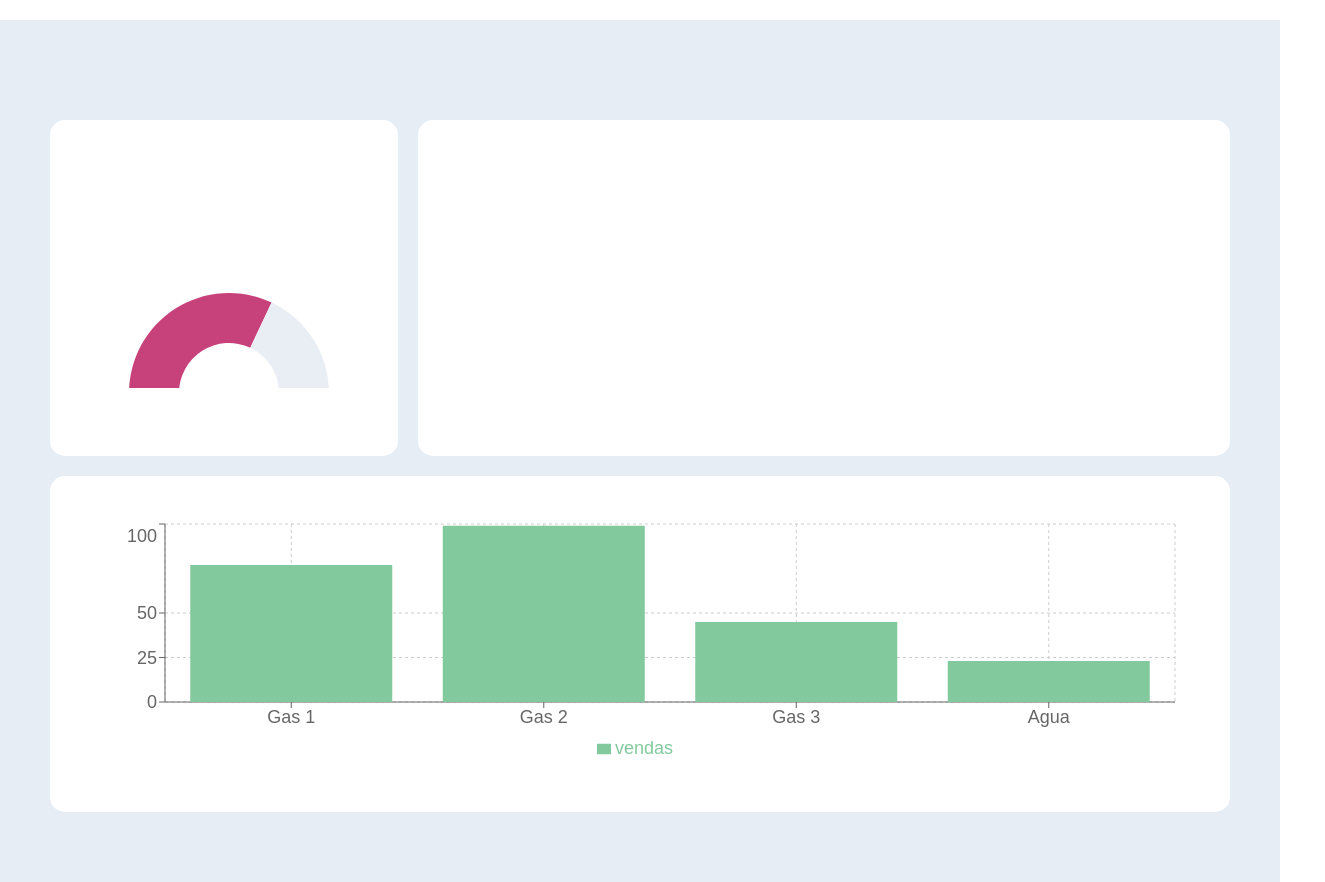
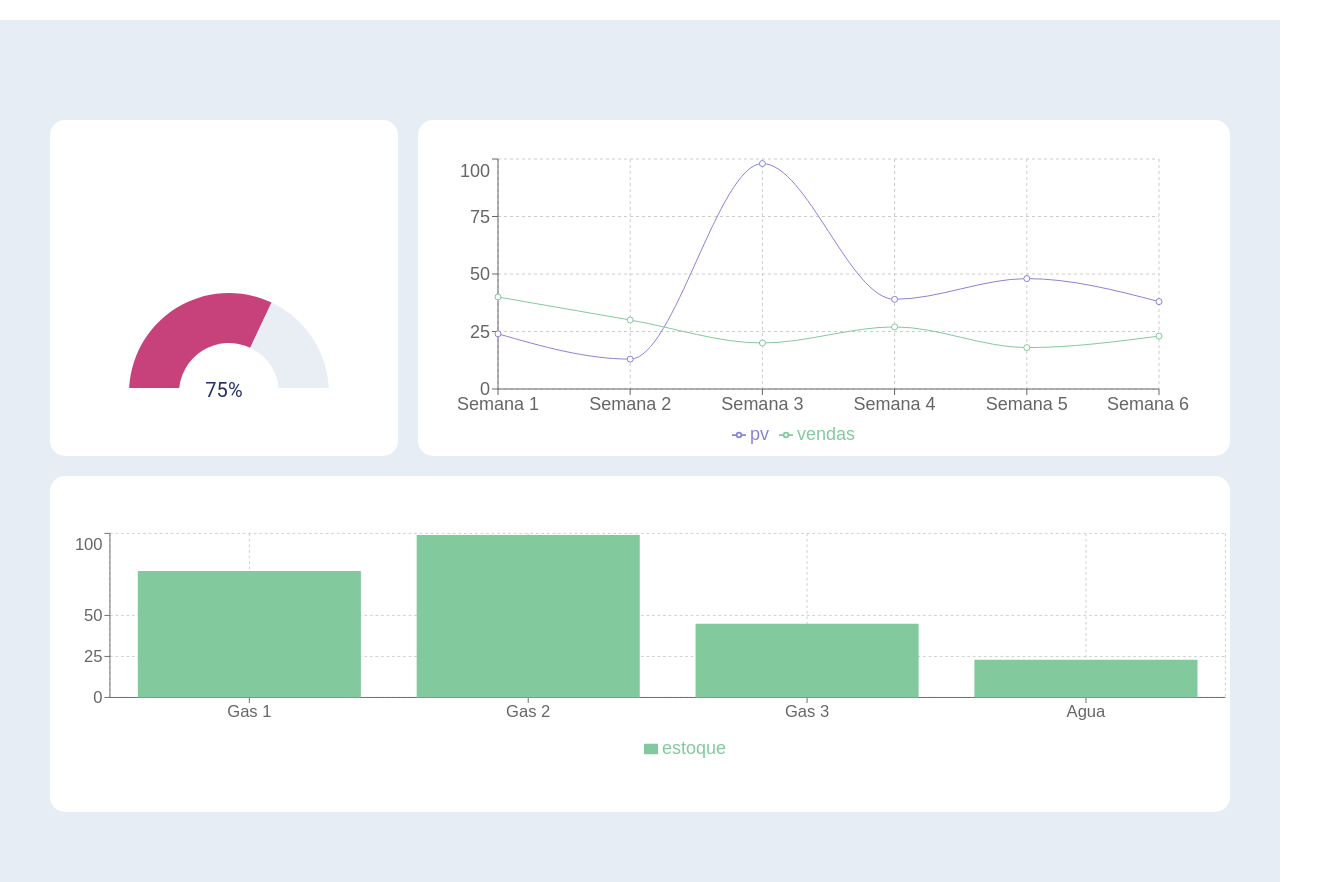
Before and after one commit to Heitorallmeida/GestaoWine, a Next.js app in the folder frontend/: page / in a window 1280 px wide. Shown: the part 240-1122 px from the top of the page, 1325 px wide, since content can reach past the window. Built offline with nearby package versions, Linux system fonts and the light colour scheme.

Commit message:
create admin page

```diff
--- a/frontend/components/barchart.tsx
+++ b/frontend/components/barchart.tsx
@@ -4,27 +4,28 @@ export default function GestBarChart () {
     const data = [
         {
           "name": "Gas 1",
-          "vendas": 77,
+          "estoque": 77,
         },
         {
           "name": "Gas 2",
-          "vendas": 99,
+          "estoque": 99,
         },
         {
           "name": "Gas 3",
-          "vendas": 45,
+          "estoque": 45,
         },
         {
           "name": "Agua",
-          "vendas": 23,
+          "estoque": 23,
         },
-      ]
-    return <BarChart width={window.innerWidth - 200} height={250} data={data}>
+      ];
+
+    return <BarChart width={window.innerWidth} height={250} data={data}>
               <CartesianGrid strokeDasharray="3 3" />
               <XAxis dataKey="name" />
               <YAxis />
               <Tooltip />
               <Legend />
-              <Bar dataKey="vendas" fill="#82ca9d" />
+              <Bar dataKey="estoque" fill="#82ca9d" />
             </BarChart>
 }
--- /dev/null
+++ b/frontend/components/linearChart.tsx
@@ -0,0 +1,67 @@
+import React from 'react';
+import { LineChart, Line, XAxis, YAxis, CartesianGrid, Tooltip, Legend, ResponsiveContainer } from 'recharts';
+
+const data = [
+  {
+    name: 'Semana 1',
+    vendas: 40,
+    pv: 24,
+    amt: 24,
+  },
+  {
+    name: 'Semana 2',
+    vendas: 30,
+    pv: 13,
+    amt: 22,
+  },
+  {
+    name: 'Semana 3',
+    vendas: 20,
+    pv: 98,
+    amt: 22,
+  },
+  {
+    name: 'Semana 4',
+    vendas: 27,
+    pv: 39,
+    amt: 20,
+  },
+  {
+    name: 'Semana 5',
+    vendas: 18,
+    pv: 48,
+    amt: 21,
+  },
+  {
+    name: 'Semana 6',
+    vendas: 23,
+    pv: 38,
+    amt: 25,
+  },
+];
+
+export default function LinearChart () {
+  return (
+    <ResponsiveContainer width="95%" height="90%">
+      <LineChart
+        width={400}
+        height={220}
+        data={data}
+        margin={{
+          top: 5,
+          right: 30,
+          left: 20,
+          bottom: 5,
+        }}
+      >
+        <CartesianGrid strokeDasharray="3 3" />
+        <XAxis dataKey="name" />
+        <YAxis />
+        <Tooltip />
+        <Legend />
+        <Line type="monotone" dataKey="pv" stroke="#8884d8" activeDot={{ r: 8 }} />
+        <Line type="monotone" dataKey="vendas" stroke="#82ca9d" />
+      </LineChart>
+    </ResponsiveContainer>
+  );
+}
--- a/frontend/package.json
+++ b/frontend/package.json
@@ -11,6 +11,7 @@
   "dependencies": {
     "@emotion/react": "^11.11.0",
     "@emotion/styled": "^11.11.0",
+    "@mui/icons-material": "^5.15.15",
     "@mui/material": "^5.13.1",
     "@mui/styled-engine-sc": "^5.12.0",
     "@types/node": "20.2.1",
--- a/frontend/pages/index.tsx
+++ b/frontend/pages/index.tsx
@@ -3,6 +3,7 @@ import { ThemeProvider, Typography, createTheme } from "@mui/material";
 import Layout from "./layout";
 import Image from 'next/image'
 import dynamic from "next/dynamic"
+import * as S from './styles';
 
 
 const SimpleBarChartWithoutSSR = dynamic(
@@ -12,6 +13,11 @@ const SimpleBarChartWithoutSSR = dynamic(
 
 const SimplePieChartWithoutSSR = dynamic(
   import("../components/pieChart"),
+  { ssr: false }
+);
+
+const SimpleLinearChartWithoutSSR = dynamic(
+  import("../components/linearChart"),
   { ssr: false }
 );
 
@@ -30,20 +36,25 @@ export default function Home() {
   return (
     <ThemeProvider theme={theme}>
       <Layout>
-        <div style={{height: '260px', background: 'white', display: 'flex', flexDirection: 'row', alignItems: 'center', marginBottom: '50px'}}>
-          <div style={{margin: '20px', width: '60%', }}>
-          <Image alt='logo' width={300} height={60} src='/gasGest.svg' />
+        <S.Wrapper>
+          <S.LogoWrapper>
+            <Image alt='logo' width={300} height={60} src='/gasGest.svg' />
+          </S.LogoWrapper>
+          <div style={{width: '50%', justifyContent: 'end', display: 'flex', marginRight: '80px'}}>
+            <Typography fontWeight={400} color='#23306A' variant='h5'>Gerenciando sua loja: <br/>superando os desafios do seu negócio</Typography>
           </div>
-          <div style={{width: '50%', justifySelf: 'end', display: 'flex', marginLeft: '40px'}}>
-            <Typography fontWeight={400} color='#23306A' variant='h5'>Conquistando a estilização perfeita: superando os desafios do seu Dashboard</Typography>
-          </div>
-        </div>
+        </S.Wrapper>
         <div style={{padding: '50px', background: '#E6EDF5'}}>
           <div style={{display: 'flex', justifyContent: 'space-between', width: '100%', gap: '20px'}}>
-            <div style={{display: 'flex', alignItems: 'center', justifyContent: 'center', width: '30%', height: '336px', background: 'white', borderRadius: '15px'}}><SimplePieChartWithoutSSR /></div>
-            <div style={{width: '70%', height: '336px', background: 'white', borderRadius: '15px'}}></div>
+            <S.PieChartWrapper>
+              <SimplePieChartWithoutSSR />
+              <Typography fontWeight={400} color='#23306A' variant='h6' style={{position: 'absolute', bottom: '15%'}}>75%</Typography>
+            </S.PieChartWrapper>
+            <div style={{width: '70%', display: 'flex', height: '336px', background: 'white', borderRadius: '15px', alignItems: 'end'}}>
+              <SimpleLinearChartWithoutSSR />
+            </div>
           </div>
-          <div style={{display: 'flex', width: '100%', margin: '20px 0px'}}>
+          <div style={{display: 'flex', alignItems: 'end', width: '100%', margin: '20px 0px'}}>
             <div suppressHydrationWarning style={{display: 'flex', width: '100%', height: '336px', background: 'white', borderRadius: '15px', justifyContent: 'center', alignItems: 'center'}}>
                 <SimpleBarChartWithoutSSR />
             </div>
--- /dev/null
+++ b/frontend/pages/styles.tsx
@@ -0,0 +1,28 @@
+import styled from "styled-components";
+
+
+
+export const LogoWrapper = styled.div`
+  margin: 20px;
+  width: 60%;
+`;
+
+export const Wrapper = styled.div`
+  height: 260px;
+  background: white;
+  display: flex;
+  flex-direction: row;
+  align-items: center;
+  margin-bottom: 50px;
+`;
+
+export const PieChartWrapper = styled.div`
+    display: flex;
+    align-items: center;
+    justify-content: center;
+    width: 30%;
+    height: 336px;
+    background: white;
+    border-radius: 15px;
+    position: relative
+`;
```
Also changed, not shown: frontend/pages/admin.tsx (added, +46 -0 lines), 2 other files (tests, documents, lock files or other folders).
